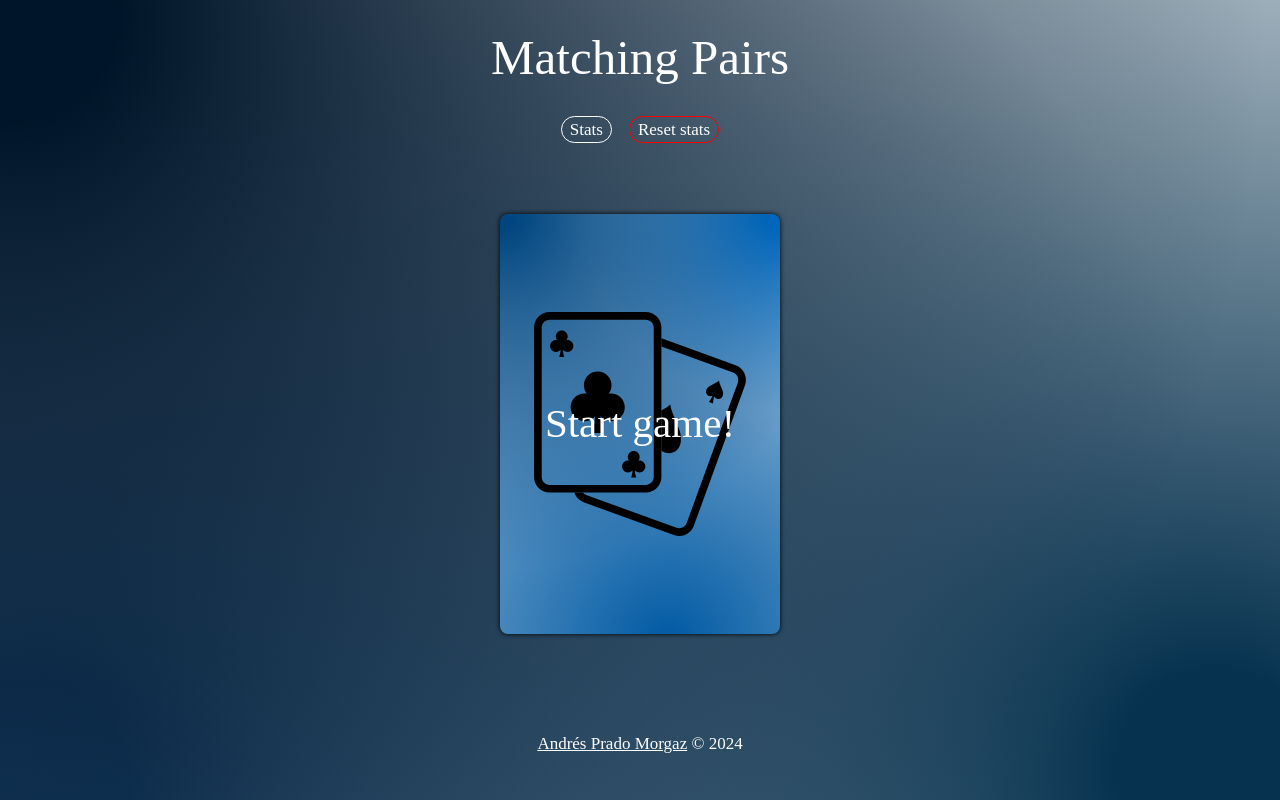
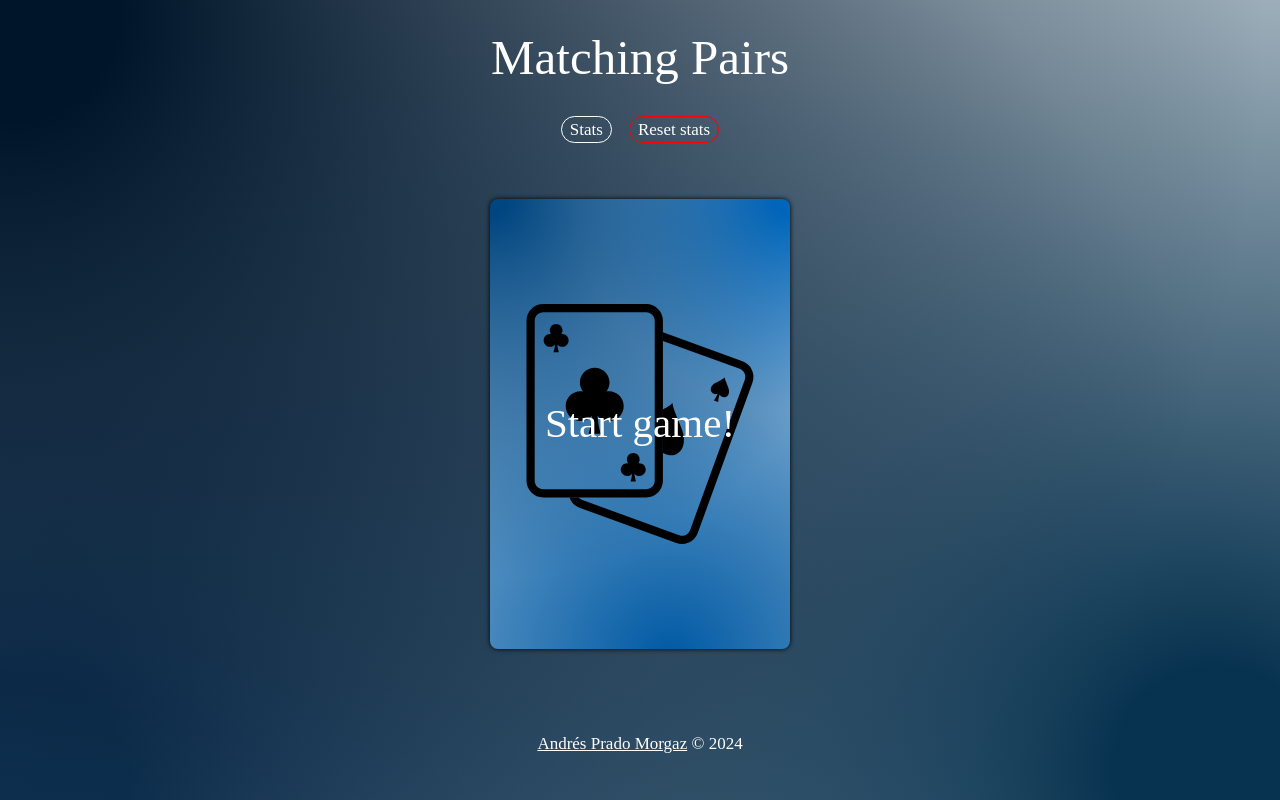
Before and after one commit to andpramor/matching-pairs, a React (Vite) app: page / in a window 1280 px wide. Built offline with nearby package versions, Linux system fonts and the light colour scheme.

Commit message:
Firefox and safari positioning correction

```diff
--- a/src/App.css
+++ b/src/App.css
@@ -20,7 +20,8 @@ path {
 }
 
 .app-card {
-  height: 80%;
+  width: 300px;
+  height: 450px;
   margin: auto;
   position: relative;
 }
--- a/src/App.jsx
+++ b/src/App.jsx
@@ -14,6 +14,7 @@ import { Modal } from './components/Modal/Modal.jsx'
 import { saveWin } from './services/persistence.js'
 
 // TODO: check CSS for small screens: CardsGrid initializes with columns overlapping for some reason, as well as the initial card to "start a game" is decentered.
+// TODO: check why is CardIcon showing when card-back is shown in firefox, given that backface-visibility is usable in firefox...
 
 function App () {
   const [gameStarted, setGameStarted] = useState(false)
--- a/src/components/CardsGrid/CardsGrid.css
+++ b/src/components/CardsGrid/CardsGrid.css
@@ -2,7 +2,7 @@
     padding: 1rem;
     margin: auto;
     height: 100%;
-    width: fit-content;
+    width: 400px;
     display: grid;
     place-content: center;
     grid-template-columns: repeat(3, 1fr);
```
Also changed, not shown: 3 other files (tests, documents, lock files or other folders).
